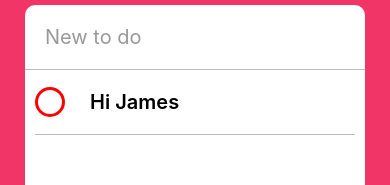
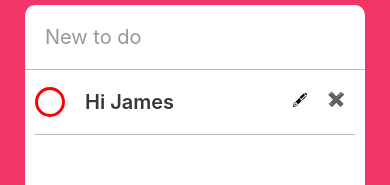
Before and after one commit to Romi0804/ToDoList-App, a React Native app: screen / in a window 390 px wide. Shown: the part 141-326 px from the top of the page. Built offline with nearby package versions, Linux system fonts and the light colour scheme.

Commit message:
Created toggle function and styling

```diff
--- a/ToDo.js
+++ b/ToDo.js
@@ -15,9 +15,10 @@
     isCompleted: false
   };
   render() {
-    const { isCompleted } = this.state;
+    const { isCompleted, isEditing } = this.state;
     return (
       <View style={styles.container}>
+        <View style={styles.column}>
           <TouchableOpacity onPress={this._toggleComplete}>
             <View
               style={[
@@ -26,7 +27,37 @@
               ]}
             />
           </TouchableOpacity>
-        <Text style={styles.text}> Hi James</Text>
+          <Text
+            style={[
+              styles.text,
+              isCompleted ? styles.completedText : styles.uncompletedText
+            ]}
+          >
+            Hi James
+          </Text>
+        </View>
+        {isEditing ? (
+          <View style={styles.actions}>
+            <TouchableOpacity onPressOut={this._finishEditing}>
+              <View style={styles.actionContainer}>
+                <Text style={styles.actionText}>✔️</Text>
+              </View>
+            </TouchableOpacity>
+          </View>
+        ) : (
+          <View style={styles.actions}>
+            <TouchableOpacity onPressOut={this._startEditing}>
+              <View style={styles.actionContainer}>
+                <Text style={styles.actionText}>🖋</Text>
+              </View>
+            </TouchableOpacity>
+            <TouchableOpacity>
+              <View style={styles.actionContainer}>
+                <Text style={styles.actionText}>✖️</Text>
+              </View>
+            </TouchableOpacity>
+          </View>
+        )}
       </View>
     );
   }
@@ -37,6 +68,16 @@
       };
     });
   };
+  _startEditing = () => {
+    this.setState({
+      isEditing: true
+    });
+  };
+  _finishEditing = () => {
+    this.setState({
+      isEditing: false
+    });
+  };
 }
 
 const styles = StyleSheet.create({
@@ -45,12 +86,20 @@
     borderBottomColor: "#bbb",
     borderBottomWidth: StyleSheet.hairlineWidth,
     flexDirection: "row",
-    alignItems: "center"
+    alignItems: "center",
+    justifyContent: "space-between"
   },
   text: {
     fontWeight: "600",
     fontSize: 20,
     marginVertical: 20
+  },
+  completedText: {
+    color: "#bbb",
+    textDecorationLine: "line-through"
+  },
+  uncompletedText: {
+    color: "#353839"
   },
   circle: {
     width: 30,
@@ -64,5 +113,17 @@
   },
   uncompletedCircle: {
     borderColor: "red"
+  },
+  column: {
+    flexDirection: "row",
+    alignItems: "center",
+    justifyContent: "space-between"
+  },
+  actions: {
+    flexDirection: "row"
+  },
+  actionContainer: {
+    marginVertical: 10,
+    marginHorizontal: 10
   }
 });
```
Lines whose indentation alone changed are shown as unchanged.
